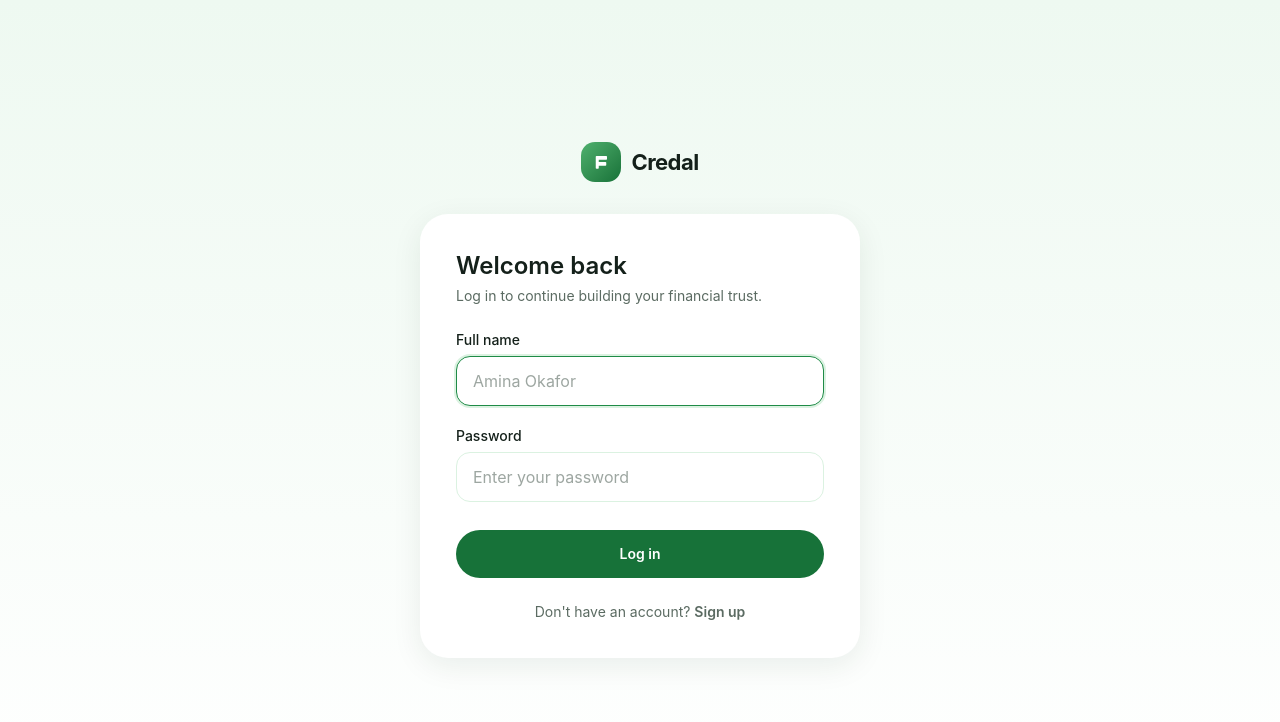
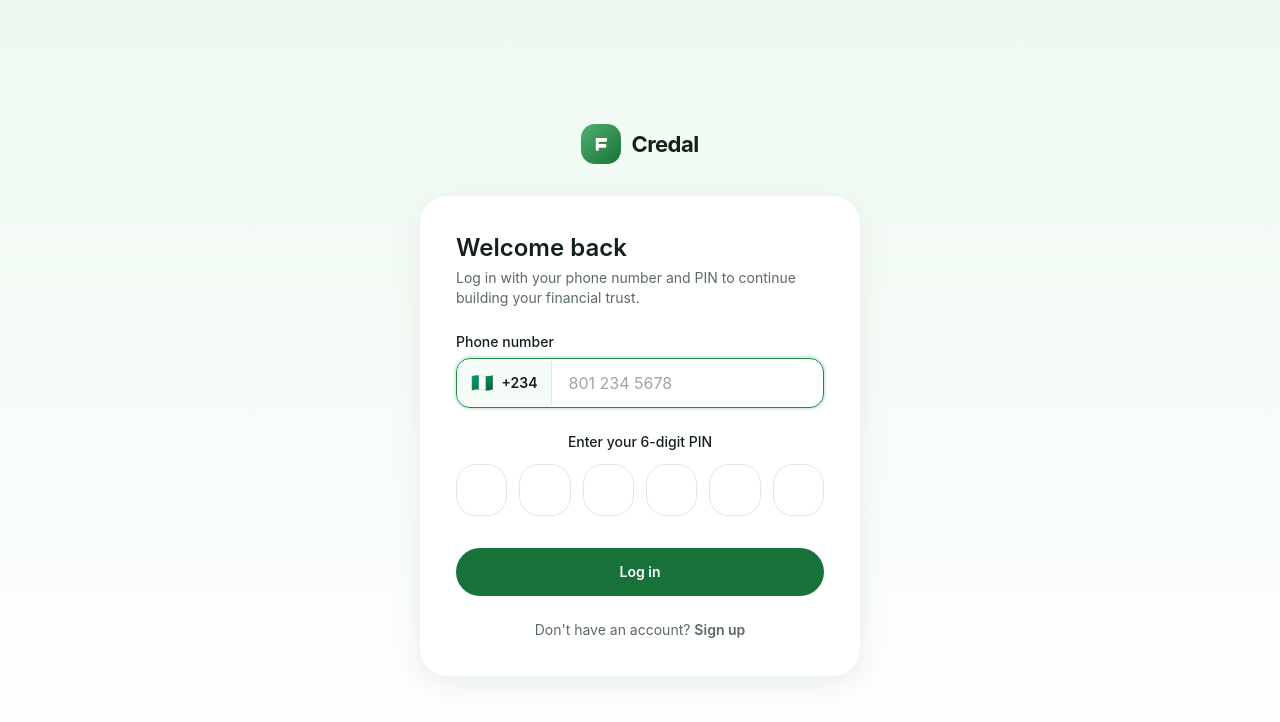
Before and after one commit to silgenius/Credal, a Next.js app: page /login in a window 1280 px wide. Shown: the top 722 px of the page. Built offline with nearby package versions, Linux system fonts and the light colour scheme.

Commit message:
seperate public and public rout

```diff
--- a/app/(auth)/login/page.tsx
+++ b/app/(auth)/login/page.tsx
@@ -4,25 +4,32 @@ import { FormEvent, useState } from 'react';
 import Link from 'next/link';
 import { useRouter } from 'next/navigation';
 import AuthCard from '@/components/auth/AuthCard';
-import TextField from '@/components/ui/TextField';
+import PhoneField from '@/components/ui/PhoneField';
+import PinCodeInput from '@/components/profile/PinCodeInput';
 import Button from '@/components/ui/Button';
 
 interface Errors {
-  name?: string;
-  password?: string;
+  phone?: string;
+  pin?: string;
 }
+
+const PIN_LENGTH = 6;
 
 export default function LoginPage() {
   const router = useRouter();
-  const [name, setName] = useState('');
-  const [password, setPassword] = useState('');
+  const [phone, setPhone] = useState('');
+  const [pin, setPin] = useState('');
   const [errors, setErrors] = useState<Errors>({});
   const [isSubmitting, setIsSubmitting] = useState(false);
 
   const validate = (): boolean => {
     const nextErrors: Errors = {};
-    if (!name.trim()) nextErrors.name = 'Enter your full name';
-    if (!password.trim()) nextErrors.password = 'Enter your password';
+    if (phone.replace(/\D/g, '').length !== 10) {
+      nextErrors.phone = 'Enter a valid 10-digit phone number';
+    }
+    if (pin.length !== PIN_LENGTH) {
+      nextErrors.pin = 'Enter your 6-digit PIN';
+    }
     setErrors(nextErrors);
     return Object.keys(nextErrors).length === 0;
   };
@@ -41,29 +48,37 @@ export default function LoginPage() {
   return (
     <AuthCard>
       <h1 className="mb-1 text-2xl font-semibold text-ink">Welcome back</h1>
-      <p className="mb-6 text-sm text-ink-muted">Log in to continue building your financial trust.</p>
+      <p className="mb-6 text-sm text-ink-muted">
+        Log in with your phone number and PIN to continue building your financial trust.
+      </p>
 
-      <form onSubmit={handleSubmit} className="flex flex-col gap-5" noValidate>
-        <TextField
-          label="Full name"
-          name="name"
-          placeholder="Amina Okafor"
-          value={name}
-          onChange={(event) => setName(event.target.value)}
-          error={errors.name}
-          autoComplete="name"
+      <form onSubmit={handleSubmit} className="flex flex-col gap-6" noValidate>
+        <PhoneField
+          name="phone"
+          value={phone}
+          onChange={(event) => {
+            setPhone(event.target.value.replace(/\D/g, '').slice(0, 10));
+            setErrors((prev) => ({ ...prev, phone: undefined }));
+          }}
+          error={errors.phone}
           autoFocus
         />
-        <TextField
-          label="Password"
-          name="password"
-          type="password"
-          placeholder="Enter your password"
-          value={password}
-          onChange={(event) => setPassword(event.target.value)}
-          error={errors.password}
-          autoComplete="current-password"
-        />
+
+        <div>
+          <label className="mb-3 block text-center text-sm font-medium text-ink">
+            Enter your 6-digit PIN
+          </label>
+          <PinCodeInput
+            value={pin}
+            onChange={(value) => {
+              setPin(value);
+              setErrors((prev) => ({ ...prev, pin: undefined }));
+            }}
+          />
+          {errors.pin && (
+            <p className="mt-3 text-center text-xs font-medium text-red-500">{errors.pin}</p>
+          )}
+        </div>
 
         <Button type="submit" isLoading={isSubmitting} fullWidth className="mt-2">
           {isSubmitting ? 'Logging in…' : 'Log in'}
--- a/app/landing/page.tsx
+++ b/app/(public)/landing/page.tsx
@@ -3,6 +3,7 @@ import Hero from '@/components/landing/Hero';
 import Features from '@/components/landing/Features';
 import Faq from '@/components/landing/Faq';
 import Cta from '@/components/landing/Cta';
+import Footer from '@/components/landing/Footer';
 
 export default function LandingPage() {
   return (
@@ -14,6 +15,7 @@ export default function LandingPage() {
         <Faq />
         <Cta />
       </main>
+      <Footer />
     </>
   );
 }
--- /dev/null
+++ b/components/landing/Footer.tsx
@@ -0,0 +1,146 @@
+import Link from 'next/link';
+
+const PRODUCT_LINKS = [
+  { label: 'Features', href: '#features' },
+  { label: 'How It Works', href: '#features' },
+  { label: 'Trust Score', href: '#features' },
+  { label: 'Testimonials', href: '#testimonials' },
+];
+
+const OTHER_LINKS = [
+  { label: 'Blog', href: '#' },
+  { label: 'FAQs', href: '#faq' },
+  { label: 'Contact', href: '#contact' },
+  { label: 'Help Center', href: '#' },
+];
+
+const SOCIAL_LINKS = [
+  {
+    label: 'Facebook',
+    href: '#',
+    path: 'M14 3h-2.5C9.6 3 8 4.6 8 6.7V9H6v3h2v9h3v-9h2.5l.5-3H11V6.9c0-.6.4-1 1-1H14V3Z',
+  },
+  {
+    label: 'Twitter',
+    href: '#',
+    path: 'M20 5.9c-.6.3-1.3.5-2 .6.7-.5 1.3-1.2 1.6-2.1-.7.4-1.5.7-2.3.9A3.6 3.6 0 0 0 11.5 8c0 .3 0 .6.1.8-3-.1-5.6-1.6-7.4-3.7-.3.5-.5 1.2-.5 1.8 0 1.2.6 2.3 1.6 3-.6 0-1.1-.2-1.6-.4v.1c0 1.8 1.3 3.2 2.9 3.6-.3.1-.6.1-1 .1-.2 0-.5 0-.7-.1.5 1.5 1.9 2.5 3.5 2.5A7.3 7.3 0 0 1 3 17.5 10.3 10.3 0 0 0 8.6 19c6.7 0 10.4-5.6 10.4-10.4v-.5c.7-.5 1.3-1.2 1.8-1.9Z',
+  },
+  {
+    label: 'Instagram',
+    href: '#',
+    path: 'M12 8.4a3.6 3.6 0 1 0 0 7.2 3.6 3.6 0 0 0 0-7.2ZM12 10a2 2 0 1 1 0 4 2 2 0 0 1 0-4Zm4.7-3.7a.9.9 0 1 1 0 1.8.9.9 0 0 1 0-1.8ZM12 4c-2.2 0-2.5 0-3.4.1-.9 0-1.5.2-2 .4-.6.2-1 .5-1.5 1s-.7.9-1 1.5c-.2.5-.3 1.1-.4 2C3.6 9.5 3.6 9.8 3.6 12s0 2.5.1 3.4c0 .9.2 1.5.4 2 .2.6.5 1 1 1.5s.9.7 1.5 1c.5.2 1.1.3 2 .4.9.1 1.2.1 3.4.1s2.5 0 3.4-.1c.9 0 1.5-.2 2-.4.6-.2 1-.5 1.5-1s.7-.9 1-1.5c.2-.5.3-1.1.4-2 .1-.9.1-1.2.1-3.4s0-2.5-.1-3.4c0-.9-.2-1.5-.4-2-.2-.6-.5-1-1-1.5s-.9-.7-1.5-1c-.5-.2-1.1-.3-2-.4C14.5 4 14.2 4 12 4Z',
+  },
+  {
+    label: 'LinkedIn',
+    href: '#',
+    path: 'M6.9 8.5H4V19h2.9V8.5ZM5.4 4a1.7 1.7 0 1 0 0 3.4 1.7 1.7 0 0 0 0-3.4ZM19.9 19h.1v-6c0-2.9-.6-5.1-4-5.1-1.6 0-2.7.9-3.2 1.7h0V8.5H9.9V19h2.9v-5.3c0-1.4.3-2.7 2-2.7 1.6 0 1.7 1.5 1.7 2.8V19h3.4Z',
+  },
+];
+
+export default function Footer() {
+  return (
+    <footer className="bg-brand-50/50">
+      <div className="mx-auto max-w-container px-6 py-16 sm:py-20">
+        <div className="grid grid-cols-1 gap-12 sm:grid-cols-2 lg:grid-cols-[1.4fr_1fr_1fr_1.2fr]">
+          {/* Brand column */}
+          <div>
+            <Link href="/" className="flex items-center gap-2.5">
+              <span className="flex h-10 w-10 items-center justify-center rounded-xl bg-gradient-to-br from-brand-400 to-brand-600 text-white">
+                <svg width="18" height="18" viewBox="0 0 24 24" fill="none" xmlns="http://www.w3.org/2000/svg">
+                  <path
+                    d="M6 4h13a1 1 0 0 1 1 1v3a1 1 0 0 1-1 1H9v3h9a1 1 0 0 1 1 1v3a1 1 0 0 1-1 1H9v3a1 1 0 0 1-1 1H6a1 1 0 0 1-1-1V5a1 1 0 0 1 1-1Z"
+                    fill="currentColor"
+                  />
+                </svg>
+              </span>
+              <span className="text-[22px] font-bold tracking-tight text-ink">Credal</span>
+            </Link>
+
+            <p className="mt-5 max-w-xs text-[15px] leading-relaxed text-ink-muted">
+              Turning everyday savings into a trusted, verifiable financial identity —
+              built for how you actually save.
+            </p>
+
+            <div className="mt-6 flex items-center gap-3">
+              {SOCIAL_LINKS.map((social) => (
+                <a
+                  key={social.label}
+                  href={social.href}
+                  aria-label={social.label}
+                  className="flex h-10 w-10 items-center justify-center rounded-full bg-white text-ink transition-colors hover:bg-brand-100"
+                >
+                  <svg width="16" height="16" viewBox="0 0 24 24" fill="none" xmlns="http://www.w3.org/2000/svg">
+                    <path d={social.path} fill="currentColor" />
+                  </svg>
+                </a>
+              ))}
+            </div>
+          </div>
+
+          {/* Product links */}
+          <div>
+            <h3 className="text-base font-bold text-ink">Product</h3>
+            <ul className="mt-5 flex flex-col gap-4">
+              {PRODUCT_LINKS.map((link) => (
+                <li key={link.label}>
+                  <a href={link.href} className="text-[15px] font-medium text-ink-muted transition-colors hover:text-ink">
+                    {link.label}
+                  </a>
+                </li>
+              ))}
+            </ul>
+          </div>
+
+          {/* Others links */}
+          <div>
+            <h3 className="text-base font-bold text-ink">Others</h3>
+            <ul className="mt-5 flex flex-col gap-4">
+              {OTHER_LINKS.map((link) => (
+                <li key={link.label}>
+                  <a href={link.href} className="text-[15px] font-medium text-ink-muted transition-colors hover:text-ink">
+                    {link.label}
+                  </a>
+                </li>
+              ))}
+            </ul>
+          </div>
+
+          {/* Auth CTA column */}
+          <div>
+            <h3 className="text-base font-bold text-ink">Join Credal Today</h3>
+            <p className="mt-5 max-w-xs text-[15px] leading-relaxed text-ink-muted">
+              Create your account and start building your financial trust in minutes.
+            </p>
+
+            <div className="mt-6 flex flex-wrap items-center gap-3">
+              <Link
+                href="/login"
+                className="whitespace-nowrap rounded-full border border-brand-100 bg-white px-6 py-2.5 text-sm font-semibold text-ink transition-colors hover:bg-brand-100"
+              >
+                Sign in
+              </Link>
+              <Link
+                href="/signup"
+                className="whitespace-nowrap rounded-full bg-brand-600 px-6 py-2.5 text-sm font-semibold text-white transition-colors hover:bg-brand-700"
+              >
+                Sign up
+              </Link>
+            </div>
+          </div>
+        </div>
+
+        <div className="mt-14 flex flex-col items-center justify-between gap-4 border-t border-brand-100 pt-8 sm:flex-row">
+          <p className="text-sm text-ink-muted">&copy; 2026 Credal. All rights reserved.</p>
+          <div className="flex items-center gap-6">
+            <a href="#" className="text-sm font-medium text-ink-muted transition-colors hover:text-ink">
+              Terms &amp; Conditions
+            </a>
+            <a href="#" className="text-sm font-medium text-ink-muted transition-colors hover:text-ink">
+              Privacy Policy
+            </a>
+          </div>
+        </div>
+      </div>
+    </footer>
+  );
+}
--- a/components/landing/Hero.tsx
+++ b/components/landing/Hero.tsx
@@ -46,7 +46,7 @@ export default function Hero() {
 
         <div className="relative flex justify-center">
           <Image
-            src="/images/hero_img_4.png"
+            src="/images/hero_img.png"
             alt="Credal mobile app showing available balance, trust score, and recent activity"
             width={640}
             height={860}
--- a/components/profile/PinCodeInput.tsx
+++ b/components/profile/PinCodeInput.tsx
@@ -1,6 +1,6 @@
-"use client";
+'use client';
 
-import { useRef } from "react";
+import { KeyboardEvent, useRef } from 'react';
 
 export default function PinCodeInput({
   value,
@@ -16,24 +16,27 @@ export default function PinCodeInput({
   const inputsRef = useRef<(HTMLInputElement | null)[]>([]);
 
   function setDigit(index: number, digit: string) {
-    const clean = digit.replace(/[^0-9]/g, "").slice(-1);
-    const next = value.split("");
+    const clean = digit.replace(/[^0-9]/g, '').slice(-1);
+    const next = value.split('');
     next[index] = clean;
-    const joined = next.join("").slice(0, length);
+    const joined = next.join('').slice(0, length);
     onChange(joined);
     if (clean && index < length - 1) {
       inputsRef.current[index + 1]?.focus();
     }
   }
 
-  function handleKeyDown(index: number, e: React.KeyboardEvent<HTMLInputElement>) {
-    if (e.key === "Backspace" && !value[index] && index > 0) {
+  function handleKeyDown(index: number, e: KeyboardEvent<HTMLInputElement>) {
+    if (e.key === 'Backspace' && !value[index] && index > 0) {
       inputsRef.current[index - 1]?.focus();
     }
   }
 
   return (
-    <div className="flex justify-center gap-3">
+    <div
+      className="mx-auto grid w-full max-w-sm gap-2 sm:gap-3"
+      style={{ gridTemplateColumns: `repeat(${length}, minmax(0, 1fr))` }}
+    >
       {Array.from({ length }).map((_, i) => (
         <input
           key={i}
@@ -44,10 +47,11 @@ export default function PinCodeInput({
           inputMode="numeric"
           maxLength={1}
           autoFocus={autoFocus && i === 0}
-          value={value[i] ?? ""}
+          value={value[i] ?? ''}
           onChange={(e) => setDigit(i, e.target.value)}
           onKeyDown={(e) => handleKeyDown(i, e)}
-          className="h-14 w-12 rounded-2xl border border-black/10 text-center text-xl font-bold text-ink outline-none transition focus:border-brand-500 focus:ring-2 focus:ring-brand-100"
+          aria-label={`PIN digit ${i + 1}`}
+          className="aspect-square w-full min-w-0 max-w-14 justify-self-center rounded-2xl border border-black/10 text-center text-lg font-bold text-ink outline-none transition focus:border-brand-500 focus:ring-2 focus:ring-brand-100 sm:text-xl"
         />
       ))}
     </div>
```
Also changed, not shown: app/(private)/contributions/[id]/page.tsx (renamed from app/contributions/[id]/page.tsx), app/(private)/contributions/new/page.tsx (renamed from app/contributions/new/page.tsx), app/(private)/contributions/page.tsx (renamed from app/contributions/page.tsx), app/(private)/credal/page.tsx (renamed from app/credal/page.tsx), app/(private)/home/page.tsx (renamed from app/home/page.tsx), app/(private)/profile/page.tsx (renamed from app/profile/page.tsx).
